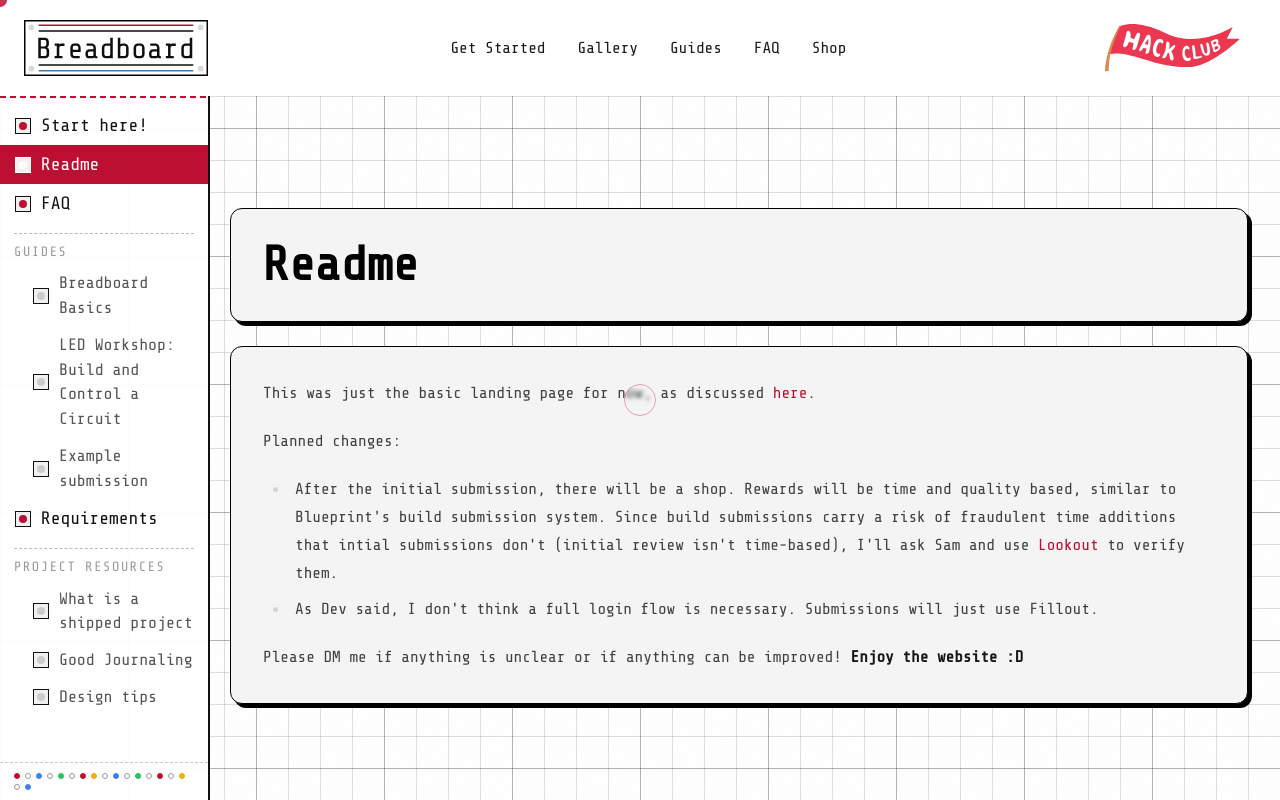
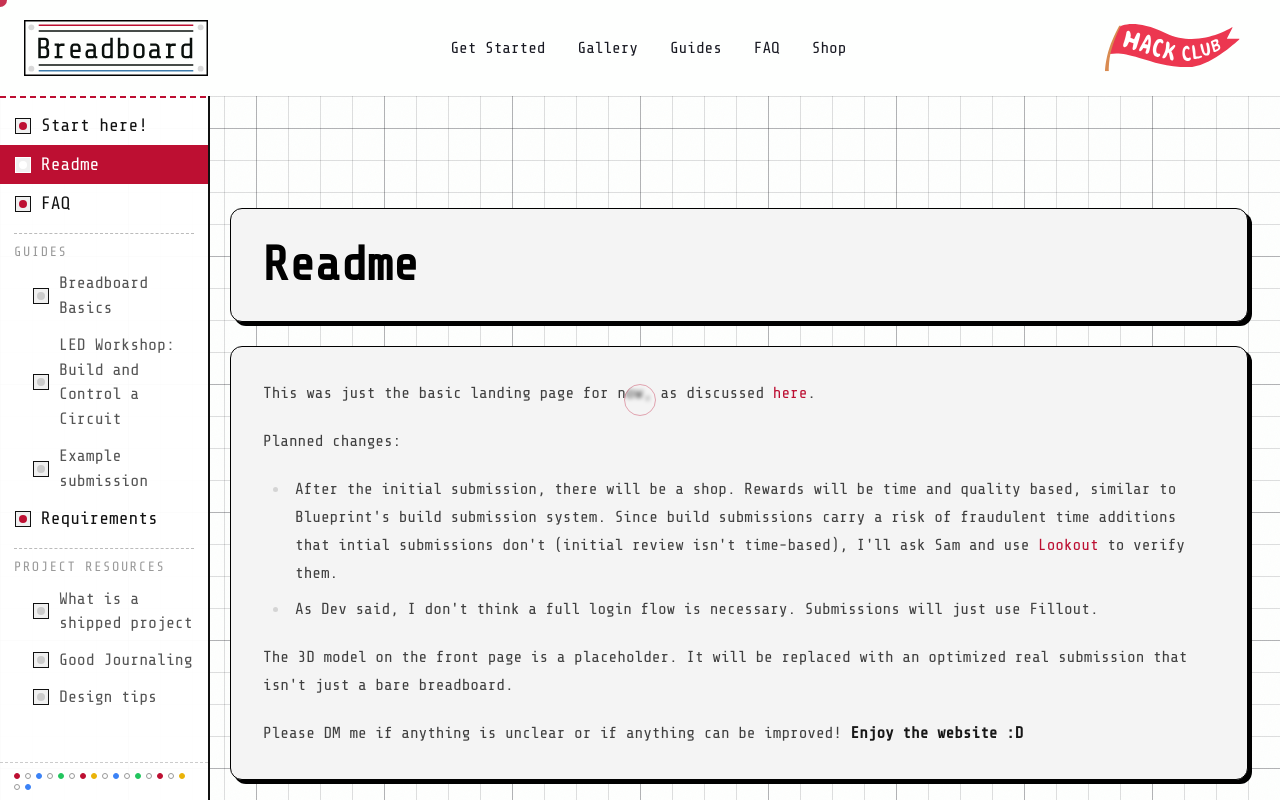
Before and after one commit to TaniWanKenobi/Breadboard, a SvelteKit app: page /readme in a window 1280 px wide. Shown: the top 800 px of the page. Built offline with nearby package versions, Linux system fonts and the light colour scheme.

Commit message:
feat: add note about 3D model placeholder and future replacement in readme

```diff
--- a/src/routes/readme/+page.svelte
+++ b/src/routes/readme/+page.svelte
@@ -18,6 +18,8 @@
 				<li>As Dev said, I don't think a full login flow is necessary. Submissions will just use Fillout.</li>
 			</ul>
 
+			<p>The 3D model on the front page is a placeholder. It will be replaced with an optimized real submission that isn't just a bare breadboard.</p>
+
 			<p>Please DM me if anything is unclear or if anything can be improved! <strong>Enjoy the website :D</strong></p>
 		</div>
 	</section>
```
